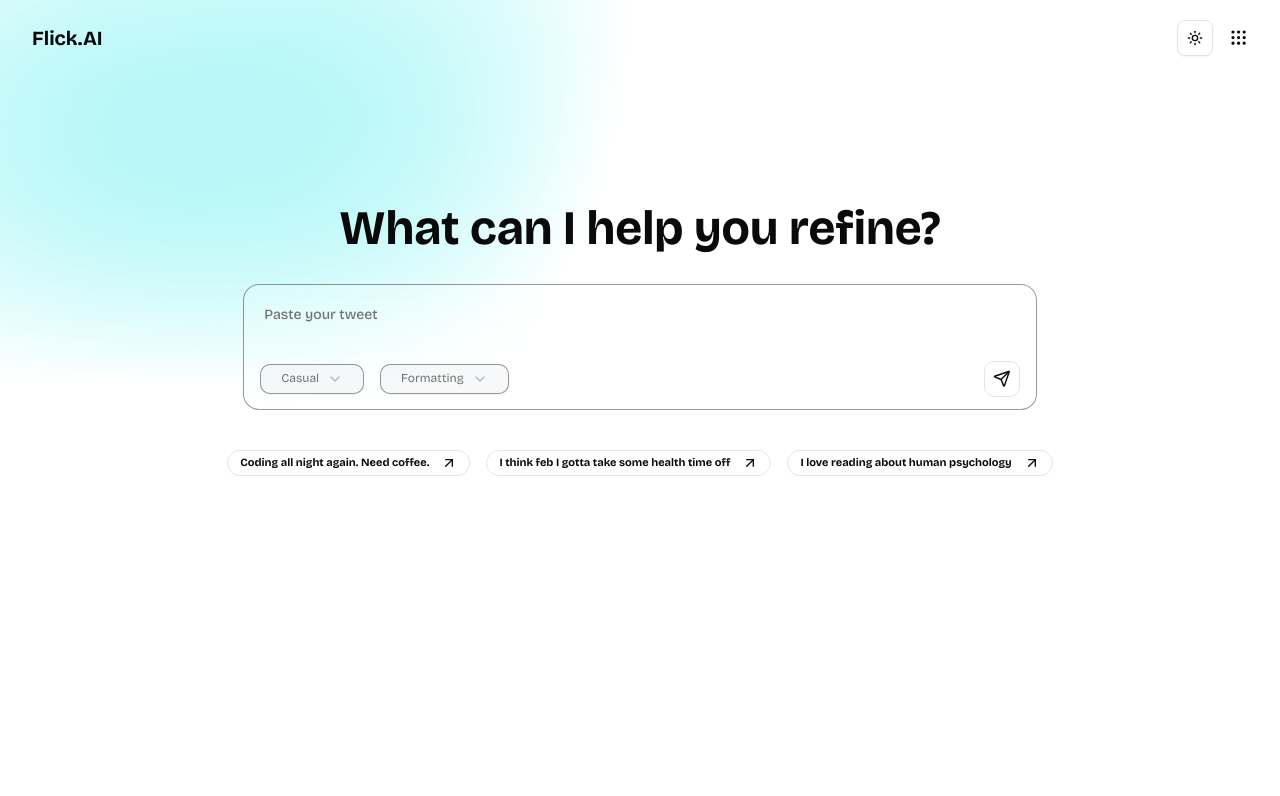
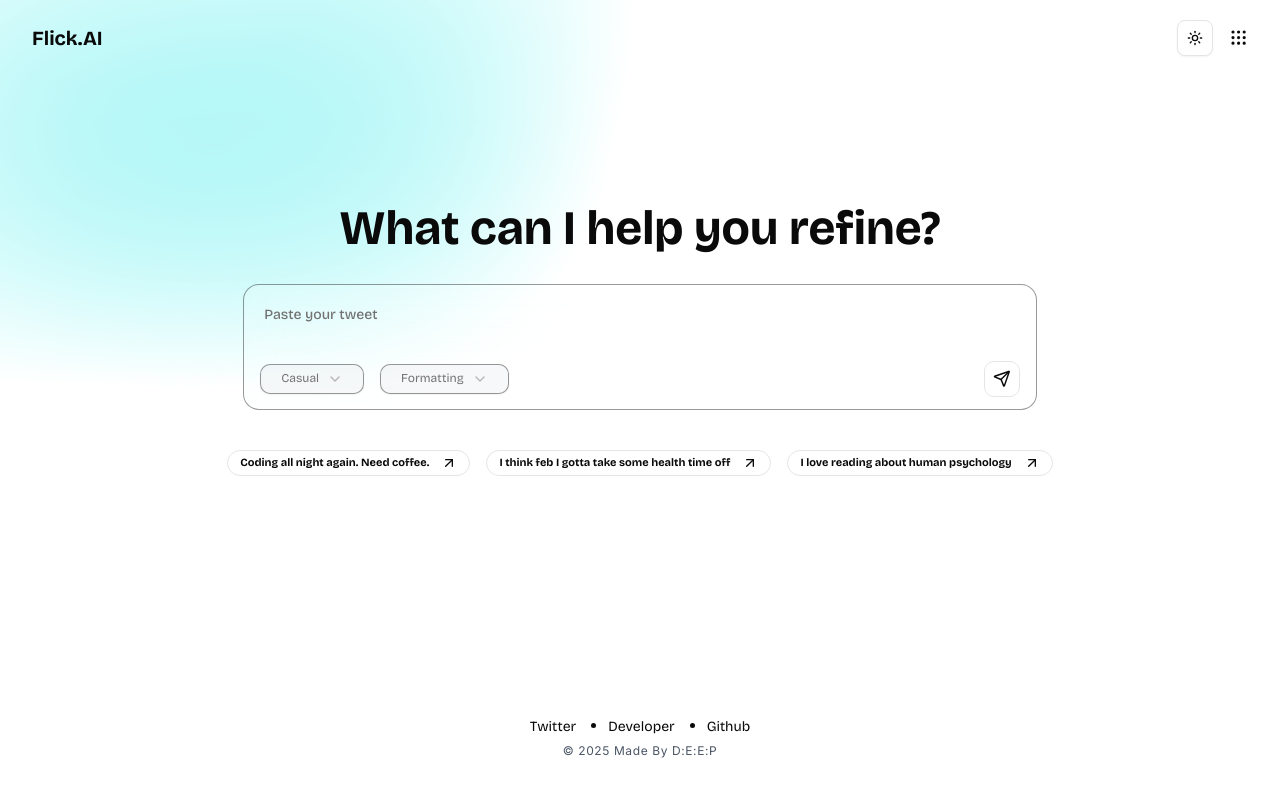
Before and after one commit to ds-spec/virtualmeet, a Next.js app: page / in a window 1280 px wide. Shown: the top 796 px of the page. Built offline with nearby package versions, Linux system fonts and the light colour scheme.

Commit message:
Completed the footer part

```diff
--- a/src/app/globals.css
+++ b/src/app/globals.css
@@ -8,6 +8,7 @@
   --color-foreground: var(--foreground);
   --font-sans: var(--font-geist-sans);
   --font-mono: var(--font-geist-mono);
+  --font-inter: var(--font-inter);
   --color-sidebar-ring: var(--sidebar-ring);
   --color-sidebar-border: var(--sidebar-border);
   --color-sidebar-accent-foreground: var(--sidebar-accent-foreground);
--- a/src/app/layout.tsx
+++ b/src/app/layout.tsx
@@ -1,12 +1,17 @@
 
 import ImageToggler from "@/components/ImageToggler";
 import type { Metadata } from "next";
-import { Bricolage_Grotesque } from "next/font/google";
+import { Bricolage_Grotesque, Inter } from "next/font/google";
 import "./globals.css";
 import Providers from "./providers";
 
 const bricolage_grotesque = Bricolage_Grotesque({
   subsets: ["latin"],
+})
+
+const inter = Inter({
+  subsets: ["latin"],
+  variable: "--font-inter",
 })
 
 
@@ -23,7 +28,7 @@ export default function RootLayout({
   return (
     <html lang="en" >
       <body
-        className={`${bricolage_grotesque.className} dark:bg-black bg-white antialiased`}
+        className={`${bricolage_grotesque.className} ${inter.variable} dark:bg-black bg-white antialiased`}
       >
         <Providers>
           <ImageToggler />
--- a/src/app/page.tsx
+++ b/src/app/page.tsx
@@ -1,11 +1,13 @@
 import Navbar from "@/components/Navbar";
 import Hero from "@/components/Hero";
 import Samples from "@/components/Samples";
+import Footer from "@/components/Footer";
 
 export default function Home() {
   return <div className=" h-screen overflow-x-hidden">
     <Navbar />
     <Hero />
     <Samples />
+    <Footer />
   </div>;
 }
--- /dev/null
+++ b/src/components/Footer.tsx
@@ -0,0 +1,22 @@
+import Link from "next/link";
+
+export default function Footer() {
+  return (
+    <footer className="absolute w-full bottom-10 flex flex-col justify-center items-center gap-1">
+      <div className="">
+        <ul className="flex items-center gap-8 dark:text-gray-400">
+          <li>
+            <Link className="text-sm" href="#">Twitter</Link>
+          </li>
+          <li className="list-disc">
+            <Link className="text-sm" href="#">Developer</Link>
+          </li>
+          <li className="list-disc">
+            <Link className="text-sm" href="https://github.com/ds-spec" target="_blank" >Github</Link>
+          </li>
+        </ul>
+      </div>
+      <p className="text-gray-600 text-[12px] tracking-wider font-inter">&copy; 2025 Made By D:E:E:P</p>
+    </footer>
+  );
+}
```
